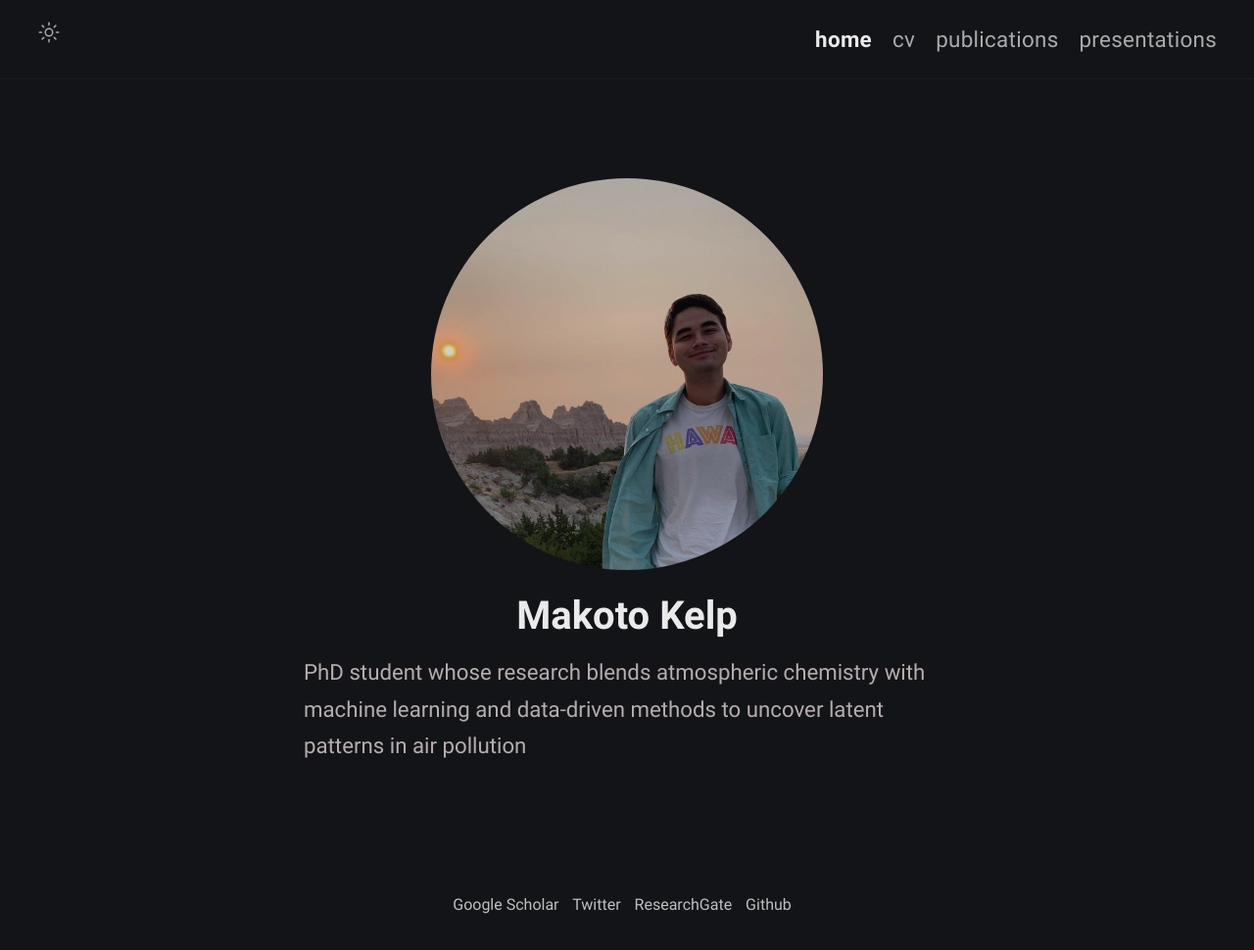
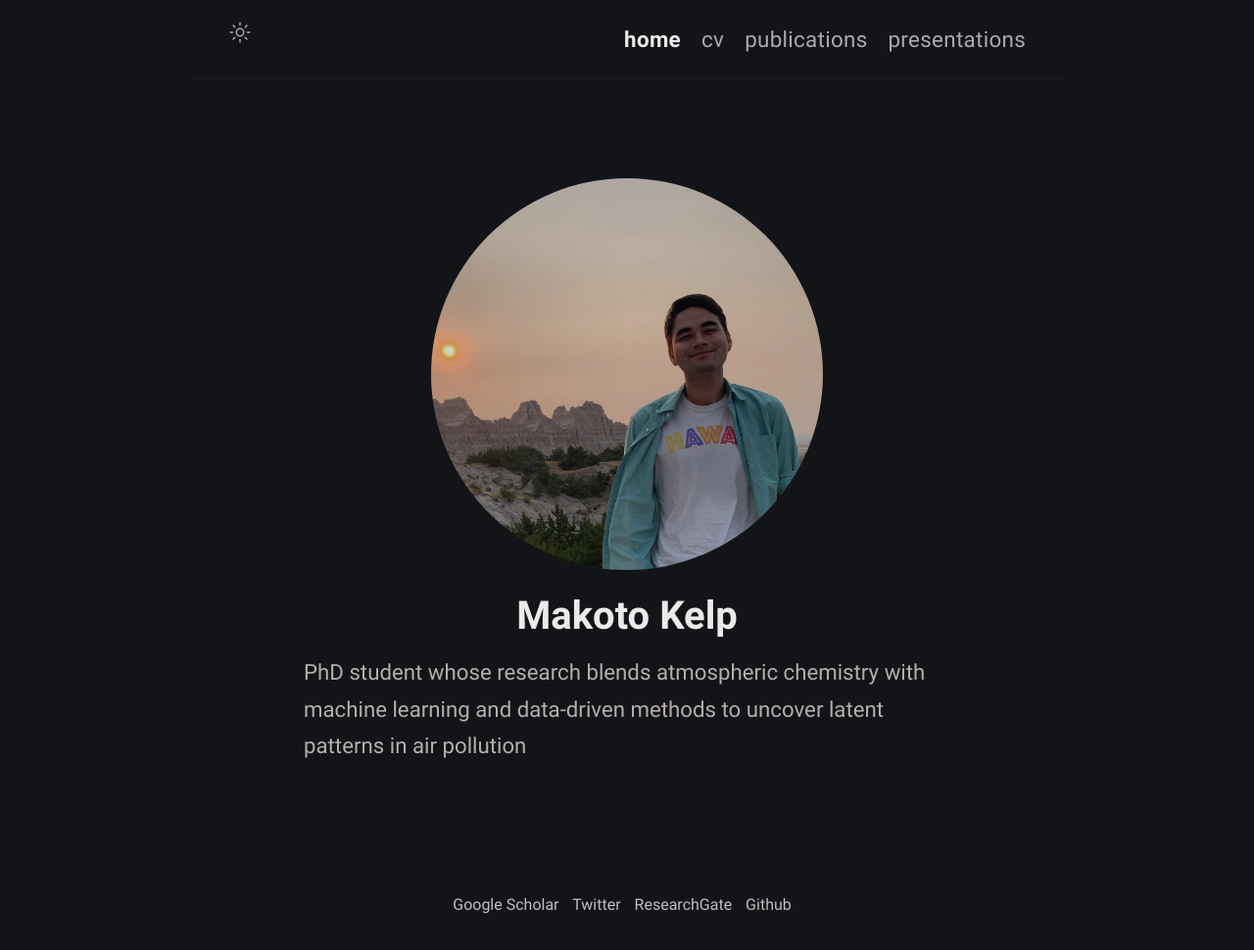
Before and after one commit to mkelp/mkelp.github.io, a Jekyll site: the page built from index.md, in a window 1280 px wide. Shown: the whole page at 98% size. Built offline with Jekyll 4.4.1, drawn with Linux system fonts in a browser that asks for light colours.

Commit message:
widen margins 4

```diff
--- a/_sass/main.scss
+++ b/_sass/main.scss
@@ -35,7 +35,7 @@ $dark-smoke: #4a4d56;
 $dark-gray: #767f87;
 
 // Width of the content area
-$wide-size: 2000px;
+$wide-size: 890px;
 $narrow-size: 720px;
 
 // Padding unit
@@ -46,7 +46,7 @@ $spacing-half: $spacing-full / 2;
 $on-mobile: 768px;
 $on-tablet: 769px;
 $on-desktop: 2000px;
-$on-widescreen: 1152px;
+$on-widescreen: 2000px;
 
 @mixin media-query($device) {
   @media screen and (max-width: $device) {
```
